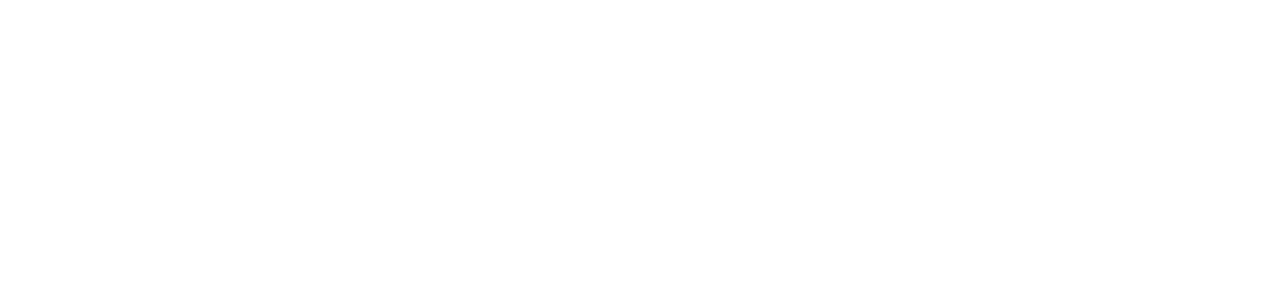
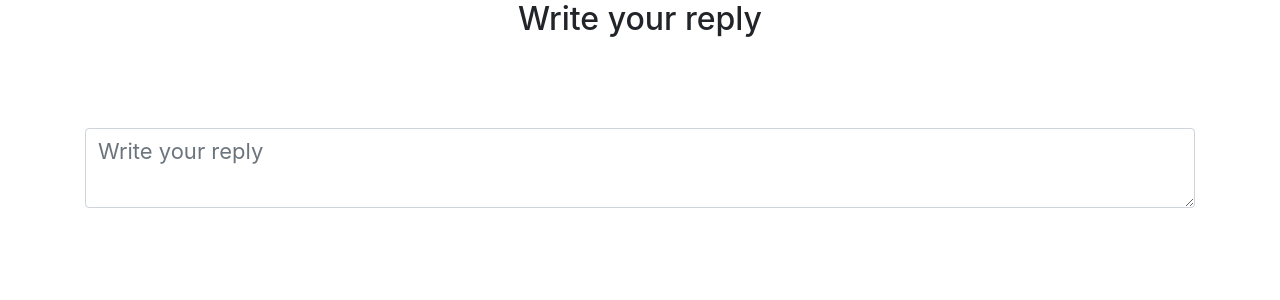
Before and after one commit to LukaStjc/Isa-front, a React (Create React App) app: page /api/complaints/reply/1 in a window 1280 px wide. Shown: the top 300 px of the page. Built offline with nearby package versions, Linux system fonts and the light colour scheme.

Commit message:
Added new page for replying to complaint

```diff
--- a/src/App.js
+++ b/src/App.js
@@ -19,6 +19,7 @@
 import CreateSystemAdminComponent from './components/CreateSystemAdminComponent';
 import UpdateSystemAdminPassword from './components/UpdateSystemAdminPassword';
 import ListComplaintComponent from './components/ListComplaintComponent';
+import ReplyToComplaint from './components/ReplyToComplaint';
 
 function App() {
   return (
@@ -41,7 +42,7 @@
         <Route path="/api/system-admins/create" component={CreateSystemAdminComponent} exact/>
         <Route path="/api/system-admins/update-password" component={UpdateSystemAdminPassword} exact/>
         <Route path="/api/complaints" component={ListComplaintComponent} exact/>
-        <Route path="/api/complaints/reply/:id"  exact />
+        <Route path="/api/complaints/reply/:id" component={ReplyToComplaint} exact />
 
       </Switch>
     </Router>
--- a/src/components/ListComplaintComponent.jsx
+++ b/src/components/ListComplaintComponent.jsx
@@ -5,7 +5,7 @@
 
 class ListComplaintComponent extends Component {
     constructor(props) {
-        super(props);
+        super(props)
 
         this.state={
             complaints: []
--- /dev/null
+++ b/src/components/ReplyToComplaint.jsx
@@ -0,0 +1,37 @@
+import React, { Component } from 'react';
+
+
+
+class ReplyToComplaint extends Component {
+    constructor(props) {
+        super(props);
+
+        this.state={
+            reply: ''
+        }
+
+        this.changeReplyHandler = this.changeReplyHandler.bind(this);
+    }
+
+    changeReplyHandler=(e) =>{
+        this.setState({reply: e.target.value});
+    }
+
+    render() {
+        return (
+            <div className='text-center'>
+                <h2>Write your reply</h2>
+                <form>
+                    <textarea placeholder='Write your reply' className='form-control' value={this.state.reply}
+                        onChange={this.changeReplyHandler} style={{marginTop: '90px', fontSize: 22, overflowY: "auto"}}/>
+                </form>
+            </div>
+        );
+    }
+}
+
+ReplyToComplaint.propTypes = {
+
+};
+
+export default ReplyToComplaint;
```
